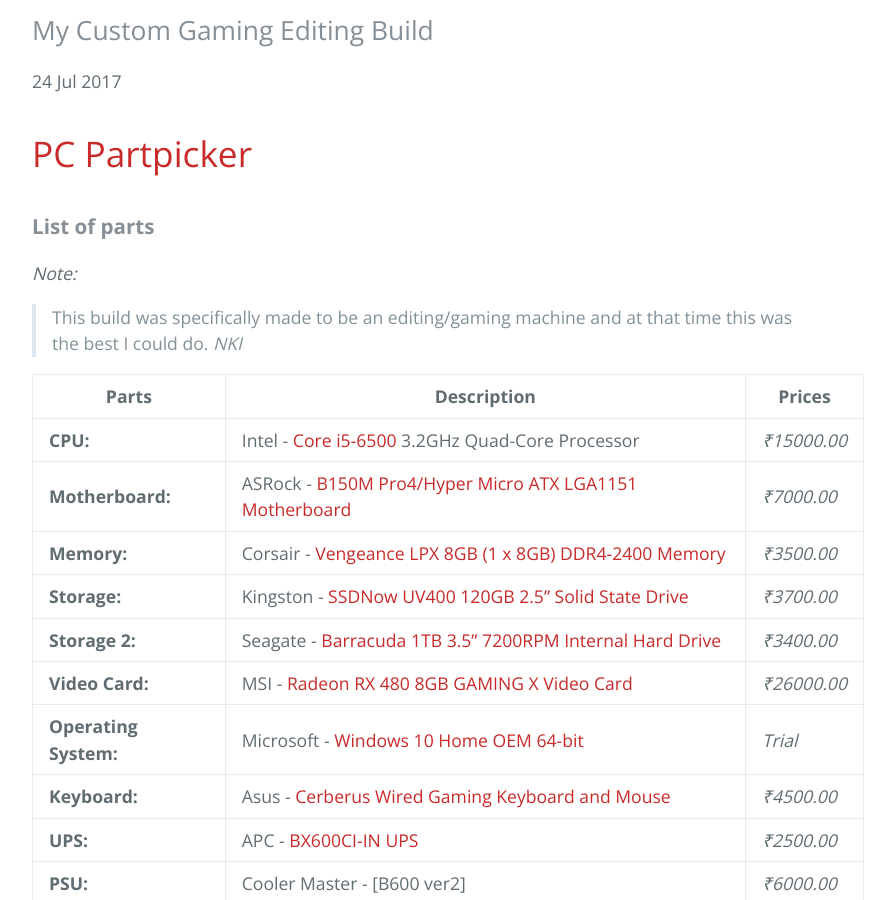
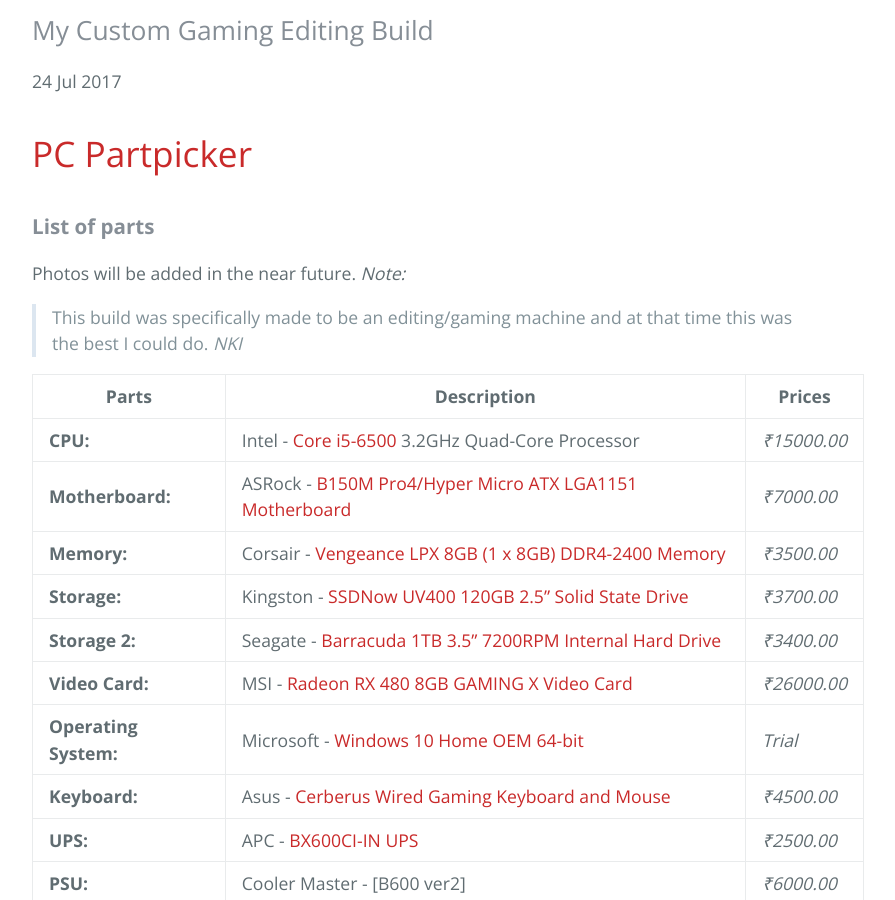
Before and after one commit to Navneet-Suresh/Navneet-Suresh.github.io, a Jekyll site: the page built from _posts/2017-07-24-My-Custom-Gaming-Editing-Build.markdown, in a window 1280 px wide and 900 px high, scrolled down 404 px. Shown: the whole window, without its empty margins (192-1087 px from the left). Built offline with Jekyll 4.4.1, drawn with Linux system fonts in a browser that asks for light colours; nearby versions of some CDN libraries; our own code applies the rules of GitHub Pages for plain Markdown files.

Commit message:
Update 2017-07-24-My-Custom-Gaming-Editing-Build.markdown

```diff
--- a/_posts/2017-07-24-My-Custom-Gaming-Editing-Build.markdown
+++ b/_posts/2017-07-24-My-Custom-Gaming-Editing-Build.markdown
@@ -1,5 +1,6 @@
 # [PC Partpicker](https://in.pcpartpicker.com/list/RCsWqk)
 ### **List of parts**
+Photos will be added in the near future.
 _Note:_
 > This build was specifically made to be an editing/gaming machine and at that time this was the best I could do. _NKI_
 
```
